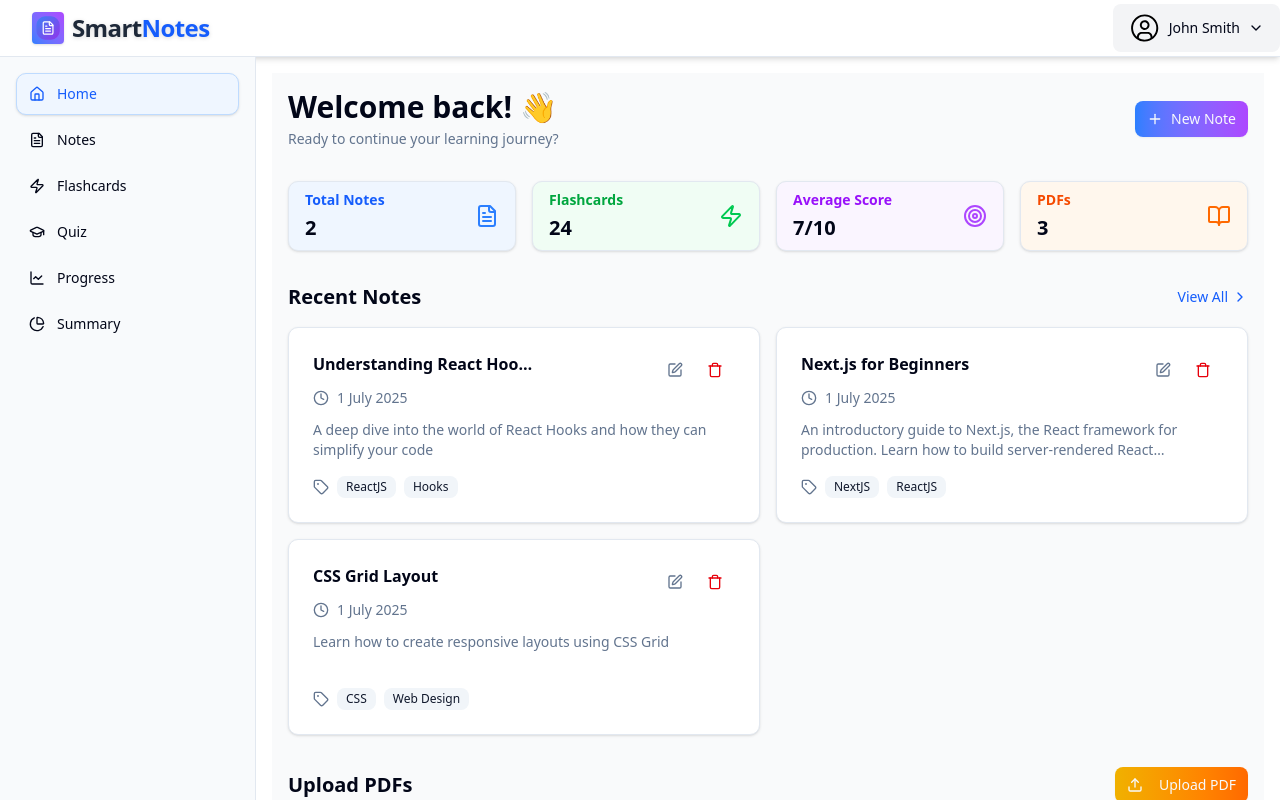
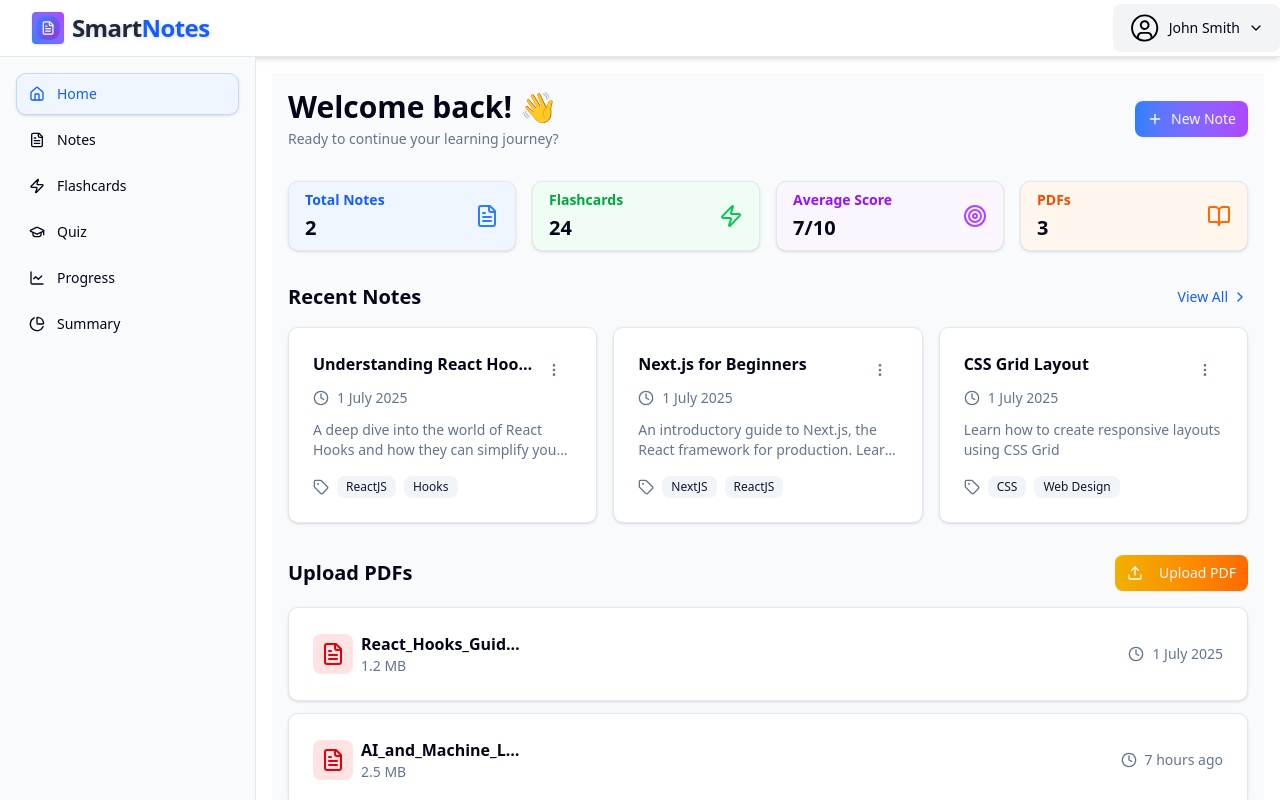
Before and after one commit to pvdev1805/SmartNotes, a Next.js app: page /home in a window 1280 px wide. Shown: the top 800 px of the page. Built offline with nearby package versions, Linux system fonts and the light colour scheme.

Commit message:
♻️ refactor: Refactor NoteCard component

```diff
--- a/src/app/(pages)/(protected)/home/page.tsx
+++ b/src/app/(pages)/(protected)/home/page.tsx
@@ -1,4 +1,5 @@
 import AnimatedSection from '@/components/landing/animated-section'
+import NoteCard from '@/components/notes/note-card'
 import TimeAgo from '@/components/time-ago'
 import { Badge } from '@/components/ui/badge'
 import { Button } from '@/components/ui/button'
@@ -155,43 +156,16 @@ const Home = () => {
               </Link>
             </div>
 
-            <div className='grid grid-cols-1 lg:grid-cols-2 gap-4'>
+            <div className='grid grid-cols-1 md:grid-cols-2 lg:grid-cols-3 gap-4'>
               {recentNotes.map((note) => (
-                <Card
+                <NoteCard
                   key={note.id}
-                  className='border shadow-sm hover:shadow-lg transition-shadow duration-300 rounded-lg'
-                >
-                  <CardContent>
-                    <div className='flex items-start justify-between'>
-                      <h3 className='font-semibold text-foreground truncate max-w-[200px] sm:max-w-[220px]'>
-                        {note.title}
-                      </h3>
-                      <div className='flex items-center'>
-                        <Button variant={'ghost'} className=''>
-                          <Edit className='w-4 h-4 text-muted-foreground' />
-                        </Button>
-                        <Button variant={'ghost'} className=''>
-                          <Trash className='w-4 h-4 text-red-600' />
-                        </Button>
-                      </div>
-                    </div>
-
-                    <TimeAgo date={note.createdAt} className='mb-3' />
-
-                    <p className='mb-4 text-sm text-muted-foreground lg:min-h-10 line-clamp-2'>{note.description}</p>
-
-                    <div className='flex items-center gap-2'>
-                      <Tag className='w-4 h-4 text-muted-foreground' />
-                      <div className='flex gap-2'>
-                        {note.tags.map((tag) => (
-                          <Badge key={tag} variant={'secondary'} className='text-xs'>
-                            {tag}
-                          </Badge>
-                        ))}
-                      </div>
-                    </div>
-                  </CardContent>
-                </Card>
+                  id={note.id}
+                  title={note.title}
+                  description={note.description}
+                  createdAt={note.createdAt}
+                  tags={note.tags}
+                />
               ))}
             </div>
           </section>
--- /dev/null
+++ b/src/components/notes/note-card.tsx
@@ -0,0 +1,145 @@
+'use client'
+import { Card, CardContent } from '@/components/ui/card'
+import { Button } from '@/components/ui/button'
+import { Edit, Trash, Tag, MoreVertical } from 'lucide-react'
+import { Badge } from '@/components/ui/badge'
+import TimeAgo from '@/components/time-ago'
+import { useEffect, useRef, useState } from 'react'
+
+interface NoteCardProps {
+  id: number
+  title: string
+  description: string
+  createdAt: Date
+  tags: string[]
+}
+
+const NoteCard = ({ id, title, description, createdAt, tags }: NoteCardProps) => {
+  const [actionsOpen, setActionsOpen] = useState(false)
+  const menuRef = useRef<HTMLDivElement>(null)
+  const cancelButtonRef = useRef<HTMLButtonElement>(null)
+
+  const handleClickOutside = (event: MouseEvent) => {
+    if (
+      menuRef.current &&
+      !menuRef.current.contains(event.target as Node) &&
+      cancelButtonRef.current &&
+      !cancelButtonRef.current.contains(event.target as Node) &&
+      actionsOpen
+    ) {
+      setActionsOpen(false)
+    }
+  }
+
+  const handleActionsToggle = () => {
+    setActionsOpen((prev) => !prev)
+  }
+
+  // Close actions menu when clicking outside
+  useEffect(() => {
+    document.addEventListener('mousedown', handleClickOutside)
+    return () => {
+      document.removeEventListener('mousedown', handleClickOutside)
+    }
+  }, [actionsOpen])
+
+  return (
+    <>
+      <Card className='border shadow-sm hover:shadow-lg transition-shadow duration-300 rounded-lg relative'>
+        <CardContent>
+          <div className='flex items-start justify-between'>
+            <h3 className='font-semibold text-foreground truncate max-w-[200px] sm:max-w-[220px]'>{title}</h3>
+            <Button
+              ref={cancelButtonRef}
+              variant={'ghost'}
+              size={'icon'}
+              className=''
+              onClick={handleActionsToggle}
+              aria-label='More actions'
+            >
+              <MoreVertical className='w-4 h-4 text-muted-foreground' />
+            </Button>
+          </div>
+
+          <TimeAgo date={createdAt} className='mb-3' />
+
+          <p className='mb-4 text-sm text-muted-foreground lg:min-h-10 line-clamp-2'>{description}</p>
+
+          <div className='flex items-center gap-2'>
+            <Tag className='w-4 h-4 text-muted-foreground' />
+            <div className='flex gap-2'>
+              {tags.map((tag) => (
+                <Badge key={tag} variant={'secondary'} className='text-xs'>
+                  {tag}
+                </Badge>
+              ))}
+            </div>
+          </div>
+        </CardContent>
+
+        {/* Actions Menu */}
+        {actionsOpen && (
+          <>
+            {/* Desktop: Dropdown menu */}
+            <div
+              ref={menuRef}
+              className='hidden md:block absolute right-4 top-12 z-20 bg-white border rounded shadow-lg w-24'
+            >
+              <Button
+                variant='ghost'
+                className='w-full flex items-center gap-2 px-3 py-2 text-sm justify-start border-b'
+                onClick={() => {
+                  setActionsOpen(false)
+                }}
+              >
+                <Edit className='w-4 h-4' />
+                <span>Edit</span>
+              </Button>
+              <Button
+                variant='ghost'
+                className='w-full flex items-center gap-2 px-3 py-2 text-sm text-red-600 justify-start hover:bg-red-50 hover:text-red-600'
+                onClick={() => {
+                  setActionsOpen(false)
+                }}
+              >
+                <Trash className='w-4 h-4' />
+                <span>Delete</span>
+              </Button>
+            </div>
+            {/* Mobile: Bottom sheet */}
+            <div className='md:hidden fixed inset-x-0 bottom-0 z-30 bg-white border-t rounded-t-lg shadow-lg p-4 flex flex-col gap-2'>
+              <Button
+                variant='outline'
+                className='w-full flex items-center gap-2 justify-center'
+                onClick={() => {
+                  setActionsOpen(false)
+                }}
+              >
+                <Edit className='w-4 h-4' /> Edit
+              </Button>
+              <Button
+                variant='outline'
+                className='w-full flex items-center gap-2 justify-center text-white bg-red-600 hover:text-red-600 hover:bg-red-50'
+                onClick={() => {
+                  setActionsOpen(false)
+                }}
+              >
+                <Trash className='w-4 h-4' /> Delete
+              </Button>
+              <Button
+                variant='ghost'
+                className='w-full flex items-center gap-2 justify-center text-red-600'
+                onClick={() => setActionsOpen(false)}
+              >
+                Cancel
+              </Button>
+            </div>
+          </>
+        )}
+        {/* End - Actions Menu */}
+      </Card>
+    </>
+  )
+}
+
+export default NoteCard
```
